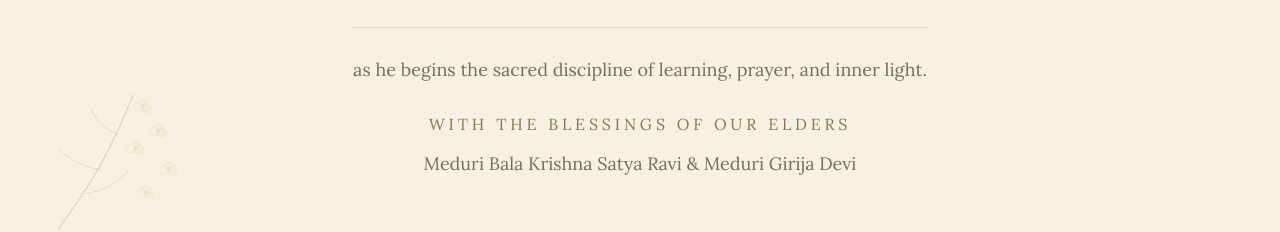
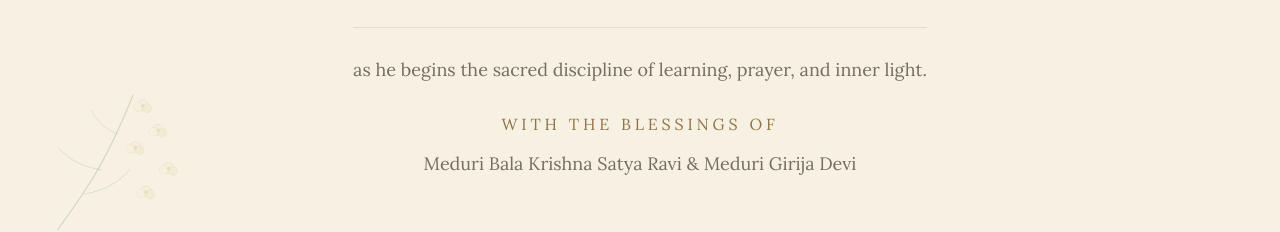
Before and after one commit to akella-ck/spandan-upanayanam-invite, a React (Vite) app: page / in a window 1280 px wide. Shown: the part 1361-1593 px from the top of the page. Built offline with nearby package versions, Linux system fonts and the light colour scheme.

Commit message:
Polish invitation family hierarchy

```diff
--- a/src/App.jsx
+++ b/src/App.jsx
@@ -192,7 +192,7 @@ function Invitation() {
           <p className="mx-auto mt-6 max-w-2xl font-lora text-lg leading-9 text-ash">
             as he begins the sacred discipline of learning, prayer, and inner light.
           </p>
-          <p className="mt-6 font-lora text-sm uppercase tracking-[0.24em] text-bronze sm:text-base">with the blessings of our elders</p>
+          <p className="mt-6 font-lora text-sm uppercase tracking-[0.24em] text-bronze sm:text-base">with the blessings of</p>
           <p className="mx-auto mt-3 max-w-2xl font-lora text-base leading-8 text-ash sm:text-lg">
             {elderBlessings.join(" & ")}
           </p>
```
